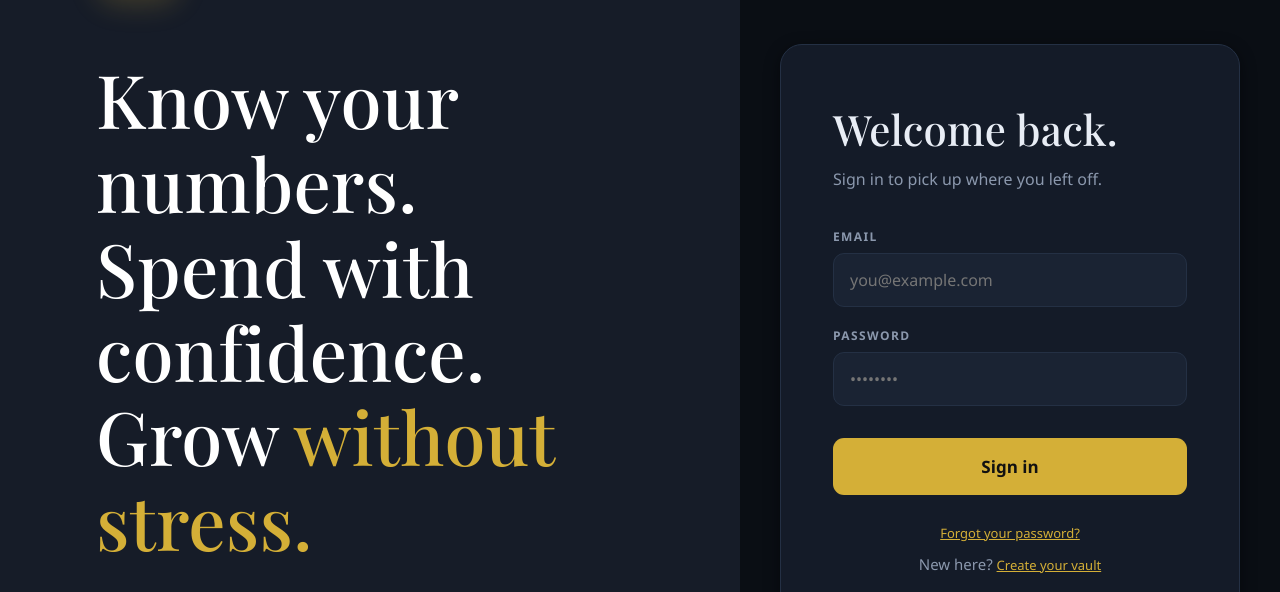
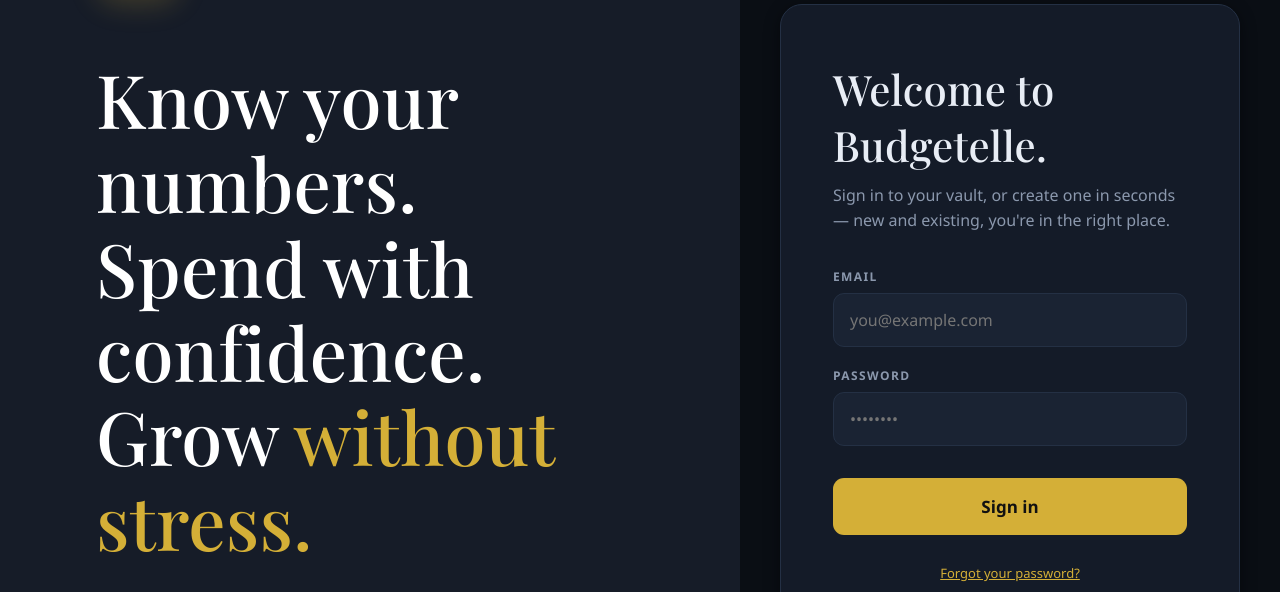
Before and after one commit to dredscruz/budgetelle, a plain HTML site: page index.html in a window 1280 px wide. Shown: the part 159-751 px from the top of the page. Drawn offline with nearby package versions, Linux system fonts and the light colour scheme.

Commit message:
Login card: welcome copy for new and existing users

```diff
--- a/index.html
+++ b/index.html
@@ -175,8 +175,8 @@ form.inline .field{margin-bottom:0;flex:1;min-width:130px}
   </div>
   <div class="login-panel">
     <div class="login-card">
-      <h2>Welcome back.</h2>
-      <p class="sub">Sign in to pick up where you left off.</p>
+      <h2>Welcome to Budgetelle.</h2>
+      <p class="sub">Sign in to your vault, or create one in seconds — new and existing, you're in the right place.</p>
       <form id="login-form">
         <div class="field"><label>Email</label><input type="email" id="login-email" placeholder="you@example.com" required></div>
         <div class="field"><label>Password</label><input type="password" id="login-pass" placeholder="••••••••" required minlength="6"></div>
```
